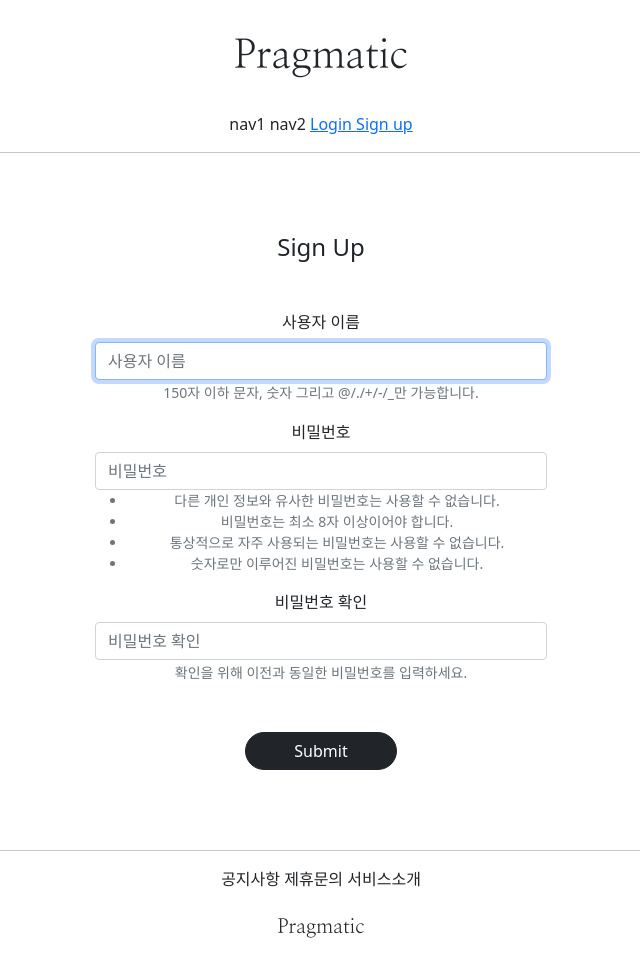
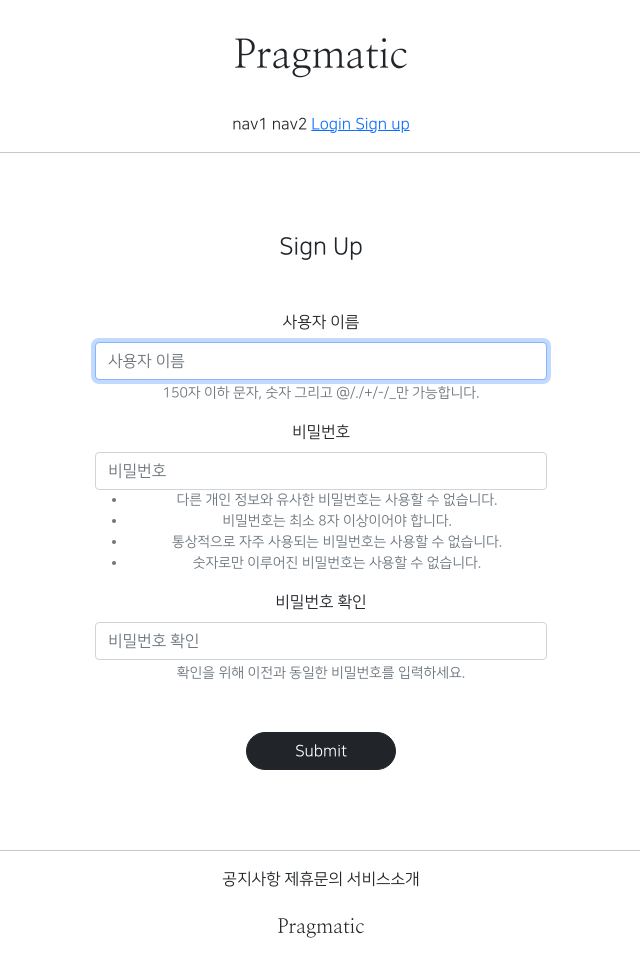
Before and after one commit to plumteri/trial_2, a Django app: page /accounts/create/ in a window 1280 px wide. Shown: the whole page, without its empty margins (319-959 px from the left). Run offline with Django 3.2, Linux system fonts and the light colour scheme; parts of the project's set-up code (start-up, migrations or seed data) failed here and were passed over; some libraries are stand-ins or nearby versions.

Commit message:
7/15 2class commit2_trial2

```diff
--- a/static/base.css
+++ b/static/base.css
@@ -3,7 +3,7 @@
 }
 
 .pragmatic_header_bottom{
-    margin-bottom: 1.5rem 0
+    margin-bottom: 1.5rem 0;
 }
 
 .pragmatic_footer_logo{
--- a/templates/base.html
+++ b/templates/base.html
@@ -1,7 +1,7 @@
 <!DOCTYPE html>
 <html lang="en">
 {% include 'head.html' %}
-<body>
+<body style="font-family: 'NanumSquareR'">
 
 {% include 'header.html' %}
 
--- a/templates/head.html
+++ b/templates/head.html
@@ -13,6 +13,29 @@
     <link href="https://fonts.googleapis.com/css2?family=Nanum+Myeongjo&display=swap" rel="stylesheet">
 
     {# default css link #}
-    <link rel="stylesheet" type="text/css" href="{% static 'base.css' %}"
+    <link rel="stylesheet" type="text/css" href="{% static 'base.css' %}">
+
+    <style>
+        @font-face {
+            font-family: 'NanumSquareR';
+            src: local('NanumSquareR'),
+            url("{% static 'fonts/NanumSquareR.otf' %}") format("opentype");
+        }
+        @font-face {
+            font-family: 'NanumSquareEB';
+            src: local('NanumSquareEB'),
+            url("{% static 'fonts/NanumSquareEB.otf' %}") format("opentype");
+        }
+        @font-face {
+            font-family: 'NanumSquareB';
+            src: local('NanumSquareB'),
+            url("{% static 'fonts/NanumSquareB.otf' %}") format("opentype");
+        }
+        @font-face {
+            font-family: 'NanumSquareL';
+            src: local('NanumSquareL'),
+            url("{% static 'fonts/NanumSquareL.otf' %}") format("opentype");
+        }
+    </style>
 
 </head>
```
Also changed, not shown: static/fonts/NanumSquareB.otf (added), static/fonts/NanumSquareEB.otf (added), static/fonts/NanumSquareL.otf (added), static/fonts/NanumSquareR.otf (added).
